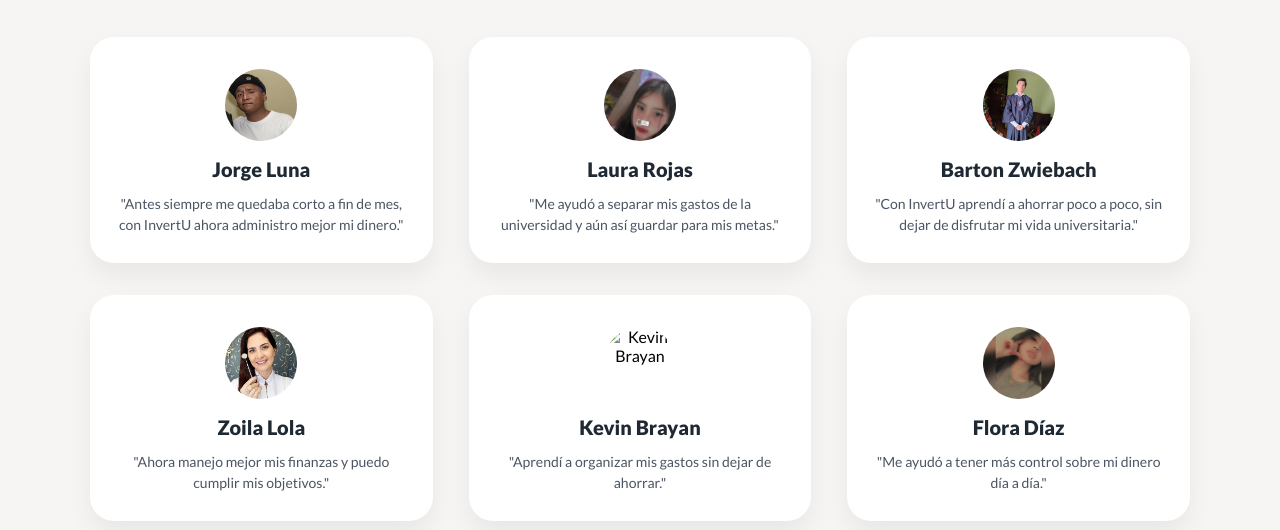
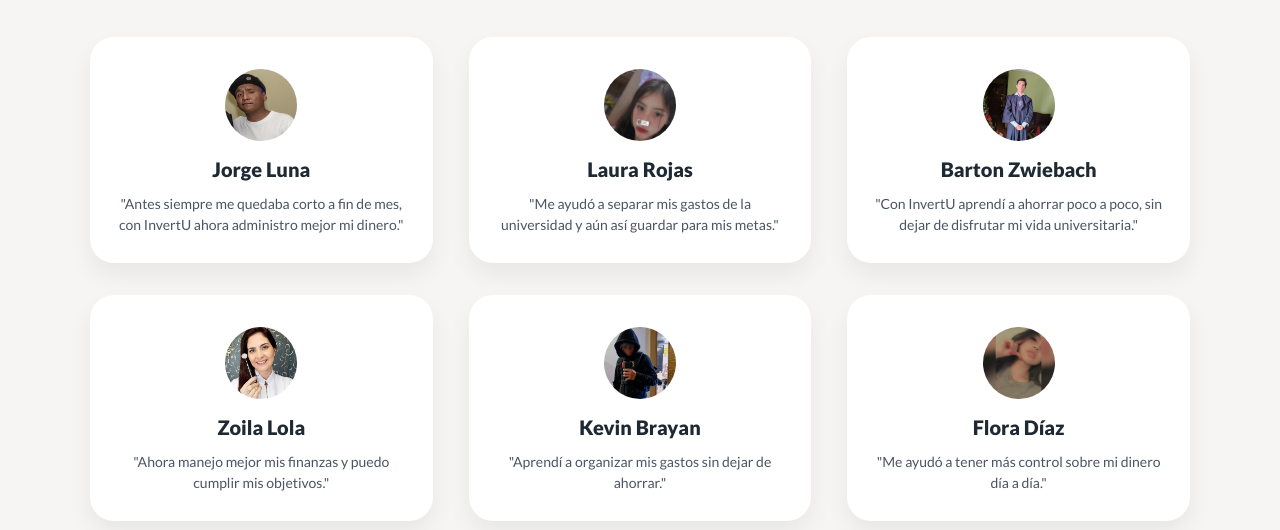
Before and after one commit to InvertU-Team/Challenge-InvertU-Landing-Page, a plain HTML site: page assets/index/testimonials.html in a window 1280 px wide. Shown: the part 142-672 px from the top of the page. Drawn offline with Linux system fonts and the light colour scheme; files that its build step writes are made by us from their sources; files whose address does not match are found by name.

Commit message:
Fix HTML encoding in testimonials.html

```diff
--- a/assets/index/testimonials.html
+++ b/assets/index/testimonials.html
@@ -49,7 +49,7 @@
 
         <div class="cliente-tarjeta">
           <div class="cliente-avatar">
-            <img src="assets/images/Kevin.png" alt="Kevin Brayan">
+            <img src="../images/Kevin.png" alt="Kevin Brayan">
           </div>
           <h3 class="cliente-nombre">Kevin Brayan</h3>
           <p class="cliente-frase">"Aprendí a organizar mis gastos sin dejar de ahorrar."</p>
```
